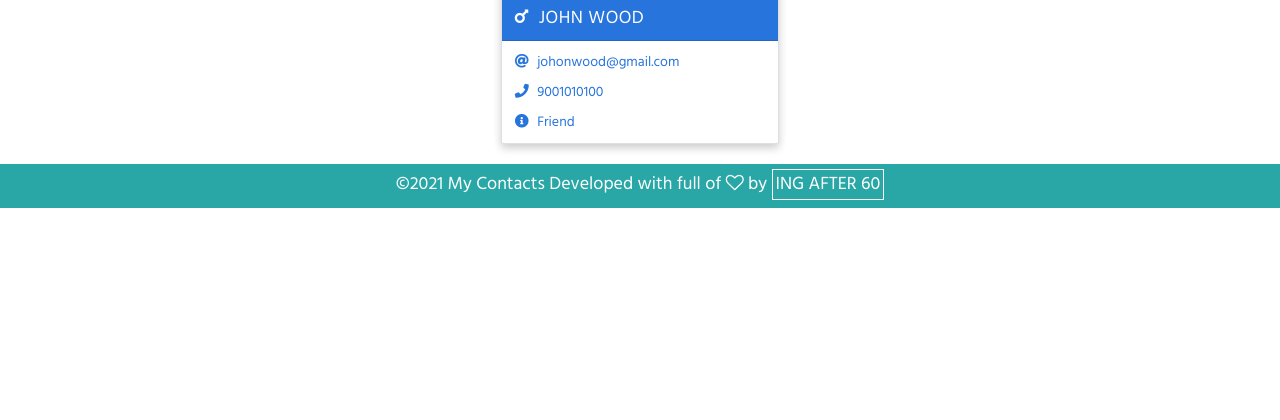
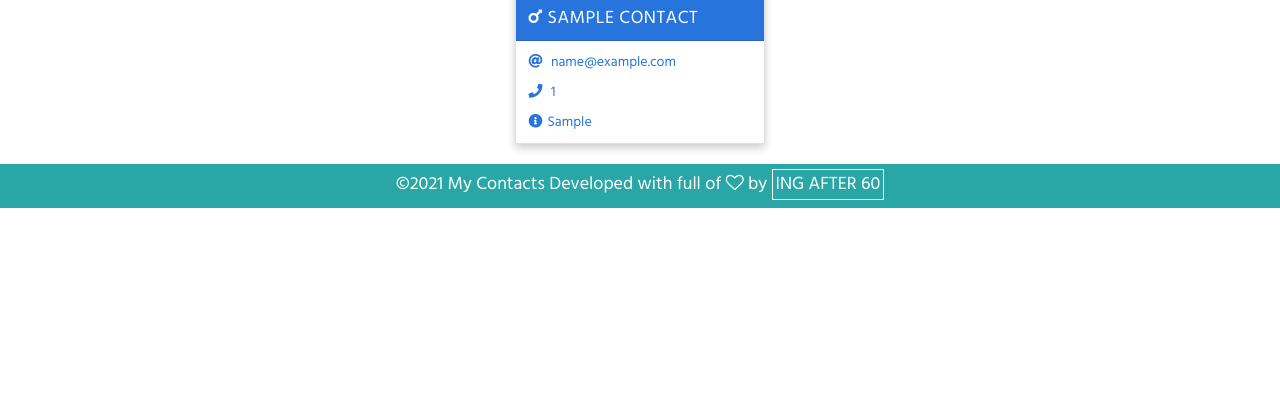
Before and after one commit to gurnitha/django-contact-manager, a Django app: page /detail/1/ in a window 1280 px wide. Shown: the part 332-752 px from the top of the page. Run offline with Django 3.2, Linux system fonts and the light colour scheme; tables that the repository leaves empty hold one stand-in row (values such as "Sample post"); grey boxes marked "Sample" are stand-in pictures; some libraries are stand-ins or nearby versions.

Commit message:
7.2.36 (Part 1) Showing Detail card in a template

```diff
--- a/apps/contact/views.py
+++ b/apps/contact/views.py
@@ -17,6 +17,6 @@ def home(request):
 
 def detail(request, id):
 	context = {
-		'contacts':get_object_or_404(Contact, pk=id)
+		'contact':get_object_or_404(Contact, pk=id)
 	}
 	return render(request, 'detail.html', context)
--- a/templates/detail.html
+++ b/templates/detail.html
@@ -1,7 +1,7 @@
 <!-- templates/detail.html -->
 {% extends "base.html" %}
 
-{% block title %} Dedail {% endblock title %}
+{% block title %} {{contact.name}} {% endblock title %}
 
 
 {% block content %}
@@ -9,30 +9,12 @@
 
     <!-- Main Section -->
     <div class="container">
-      <h2 class="heading font-weight-light text-center">Card Heading</h2>
+      <h2 class="heading font-weight-light text-center">{{contact.name}}</h2>
       <hr />
     </div>
     <div class="container main-part">
       <!-- Card for details -->
-      <div class="card my-2 boy-card w-25 mx-auto">
-        <img src="https://placeimg.com/230/130/people" class="img-fluid" />
-        <div class="card-header">
-          <a href="#" class="text-white header-link"
-            ><i class="fas fa-mars mr-2"></i> John Wood</a
-          >
-        </div>
-        <div class="card-body pb-0">
-          <p>
-            <i class="fas fa-at mr-2"></i>
-            <a href="mailto:johonwood@gmail.com">johonwood@gmail.com</a>
-          </p>
-          <p>
-            <i class="fas fa-phone mr-2"></i>
-            <a href="tel:9001010100">9001010100</a>
-          </p>
-          <p><i class="fas fa-info-circle mr-2"></i> Friend</p>
-        </div>
-      </div>
+      {% include "./shared/_card.html" %}
     </div>
     <!-- Main Section ends-->
 
```
Also changed, not shown: README.md.
